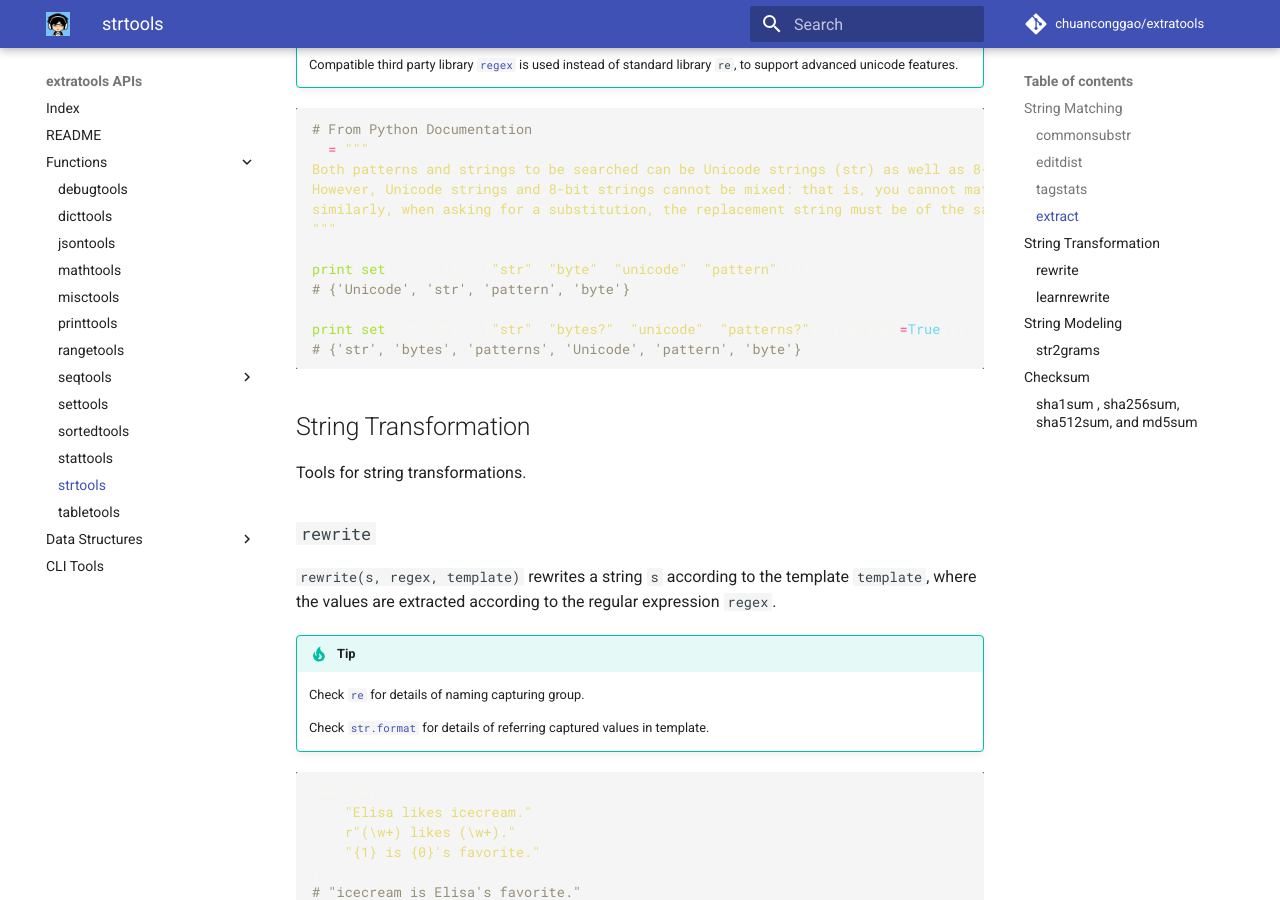
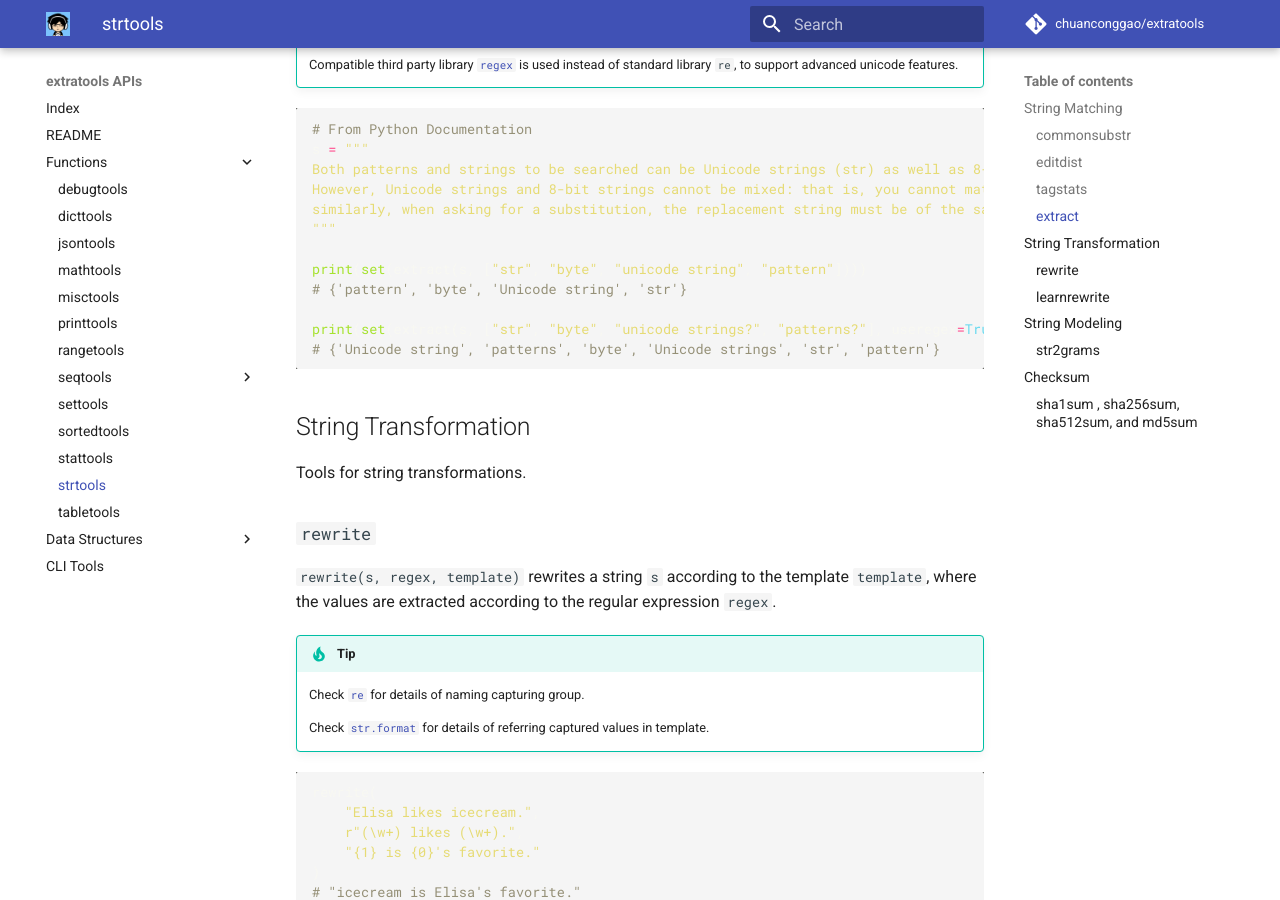
Before and after one commit to chuanconggao/extratools, an MkDocs documentation site: the page built from docs/functions/strtools.md, in a window 1280 px wide and 900 px high, scrolled down 1651 px. Built offline with MkDocs 1.6.1 and Material for MkDocs 9.7.7, drawn with Linux system fonts in a browser that asks for light colours; comment, search, counter and statistics services are not loaded; old or Windows-style settings are respelled for this version of MkDocs.

Commit message:
Improve strtools.extract and docs

````diff
--- a/docs/functions/strtools.md
+++ b/docs/functions/strtools.md
@@ -69,11 +69,11 @@ However, Unicode strings and 8-bit strings cannot be mixed: that is, you cannot
 similarly, when asking for a substitution, the replacement string must be of the same type as both the pattern and the search string.
 """
 
-print(set(extract(s, ["str", "byte", "unicode", "pattern"])))
-# {'Unicode', 'str', 'pattern', 'byte'}
+print(set(extract(s, ["str", "byte", "unicode string", "pattern"])))
+# {'pattern', 'byte', 'Unicode string', 'str'}
 
-print(set(extract(s, ["str", "bytes?", "unicode", "patterns?"], useregex=True)))
-# {'str', 'bytes', 'patterns', 'Unicode', 'pattern', 'byte'}
+print(set(extract(s, ["str", "byte", "unicode strings?", "patterns?"], useregex=True)))
+# {'Unicode string', 'patterns', 'byte', 'Unicode strings', 'str', 'pattern'}
 ```
 
 ## String Transformation
````
Also changed, not shown: 1 other file.
